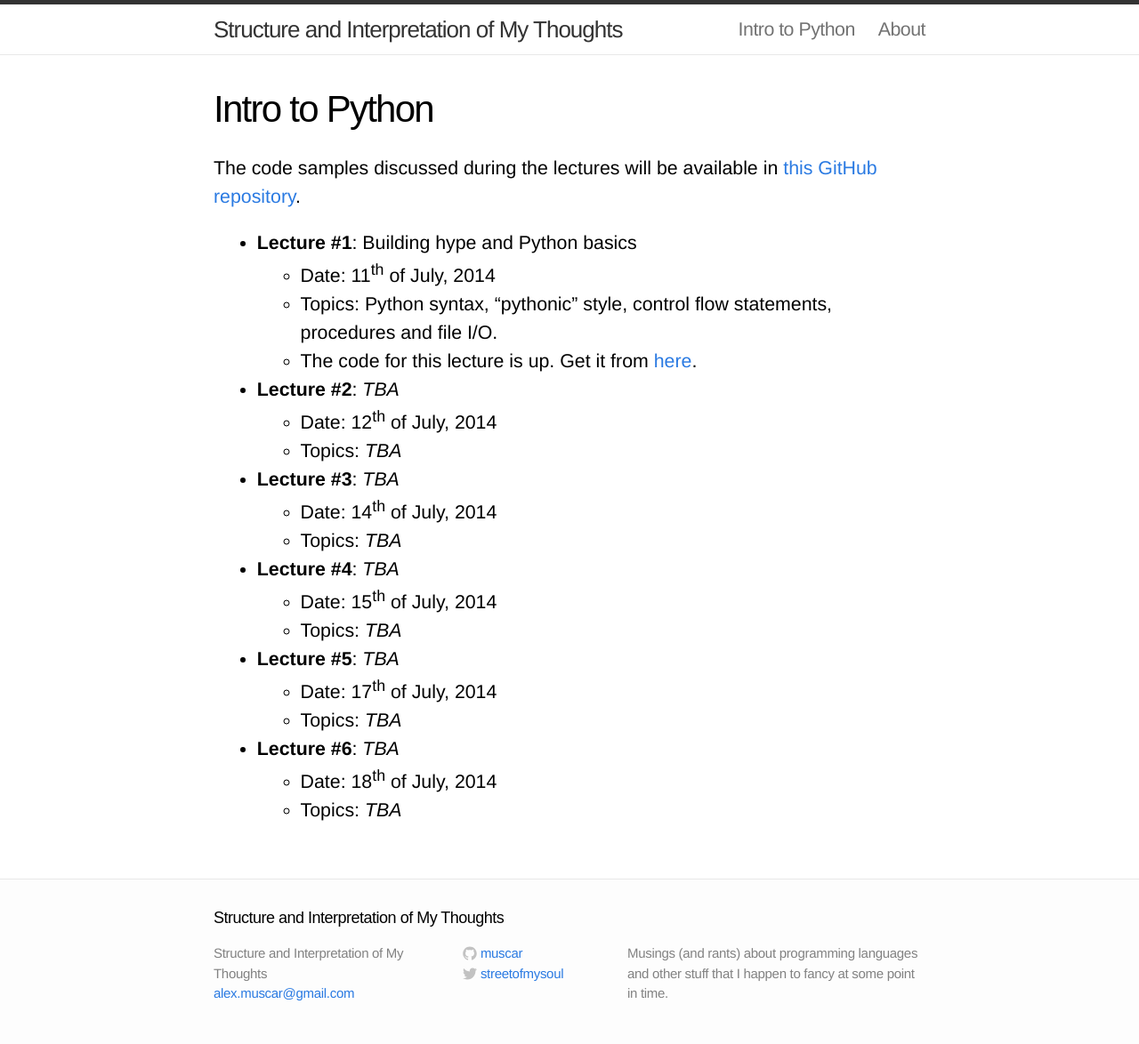
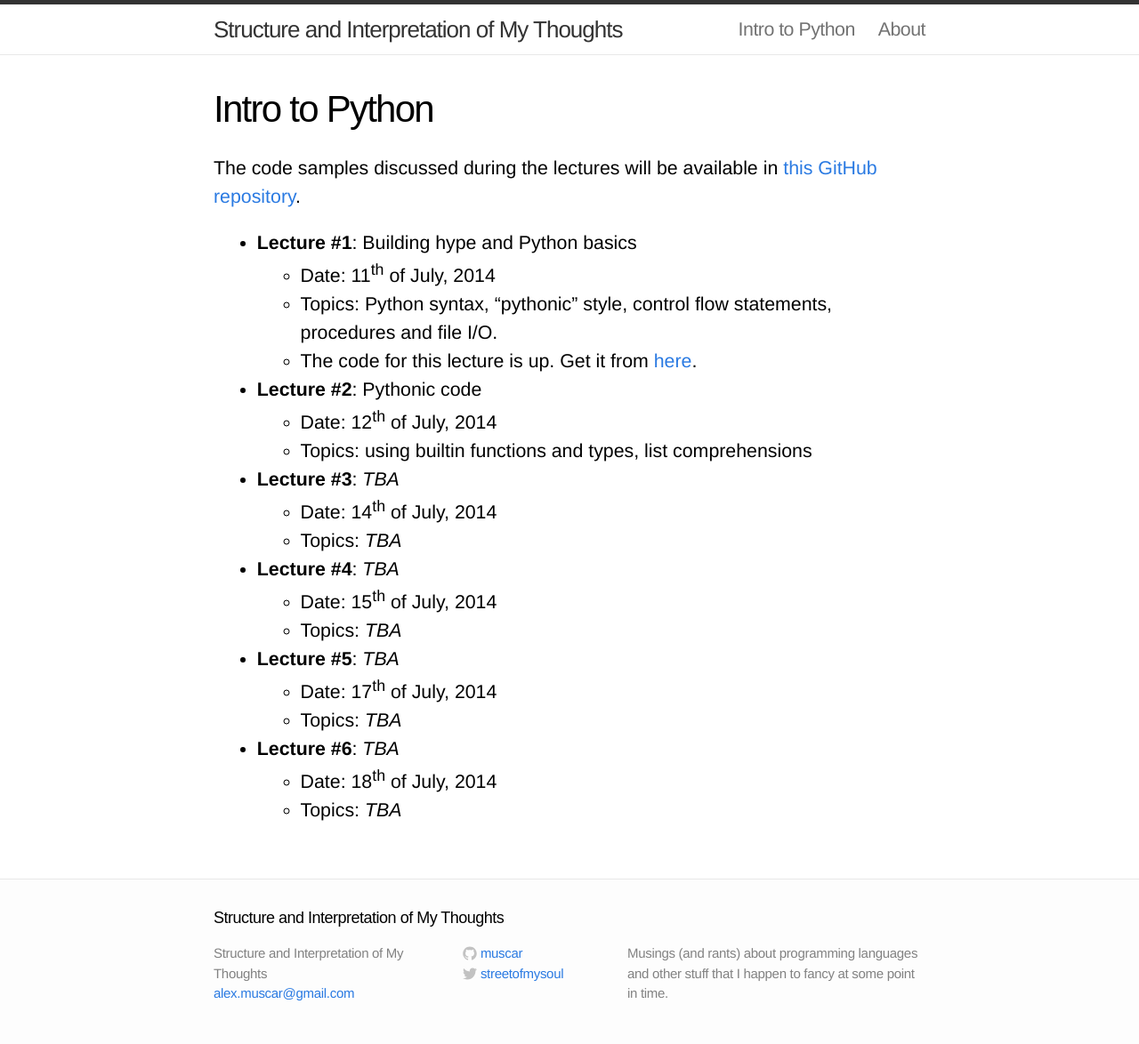
Before and after one commit to muscar/muscar.github.com, a Jekyll site: the page built from intro-to-python.md, in a window 1280 px wide. Shown: the whole page at 89% size. Built offline with Jekyll 4.4.1, drawn with Linux system fonts in a browser that asks for light colours.

Commit message:
Added initial info about open4tech intro to python lecture #2.

```diff
--- a/intro-to-python.md
+++ b/intro-to-python.md
@@ -12,9 +12,9 @@ The code samples discussed during the lectures will be available in [this GitHub
     - Topics: Python syntax, "pythonic" style, control flow statements,
 procedures and file I/O.
     - The code for this lecture is up. Get it from [here](https://github.com/muscar/open4tech-intro-to-python/tree/master/lecture1).
-* **Lecture #2**: _TBA_
+* **Lecture #2**: Pythonic code
     - Date: 12<sup>th</sup> of July, 2014
-    - Topics: _TBA_
+    - Topics: using builtin functions and types, list comprehensions
 * **Lecture #3**: _TBA_
     - Date: 14<sup>th</sup> of July, 2014
     - Topics: _TBA_
```
